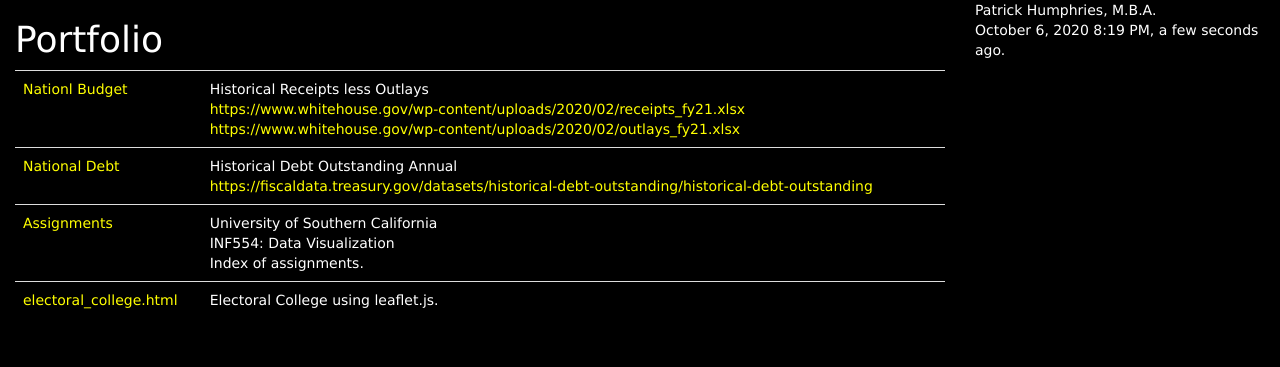
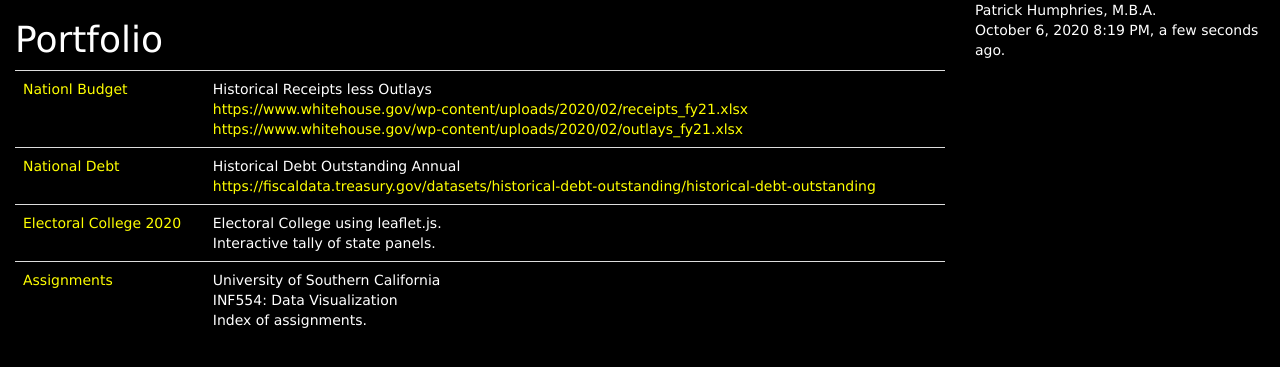
Before and after one commit to phumphri/portfolio, a Flask app: page / in a window 1280 px wide. Shown: the top 367 px of the page. Run offline with Flask 2, Linux system fonts and the light colour scheme; some libraries are stand-ins or nearby versions.

Commit message:
Rearranged index

```diff
--- a/templates/index.html
+++ b/templates/index.html
@@ -73,6 +73,15 @@
                     </tr>
                     <tr>
                         <td>
+                            <a href="./electoral_college" target="_blank">Electoral College 2020</a>
+                        </td>
+                        <td>
+                            Electoral College using leaflet.js.<br/>
+                            Interactive tally of state panels.
+                        </td>
+                    </tr>
+                    <tr>
+                        <td>
                             <a href="https://humphries-portfolio.herokuapp.com/inf554/index" target="_blank">Assignments</a>
                         </td>
                         <td>
@@ -81,14 +90,6 @@
                             Index of assignments.
                         </td>
                     </tr>
-                    <tr>
-                        <td>
-                            <a href="./electoral_college" target="_blank">electoral_college.html</a>
-                        </td>
-                        <td>
-                            Electoral College using leaflet.js.
-                        </td>
-                    </tr>
                 </tbody>
             </table>
         </div>
```
